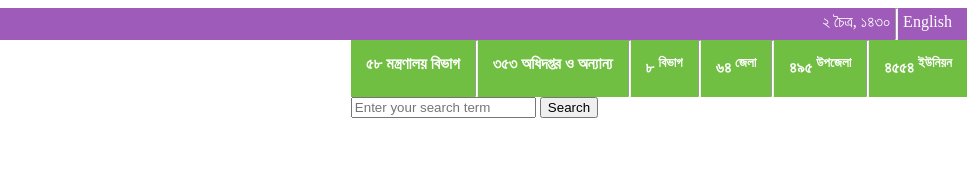
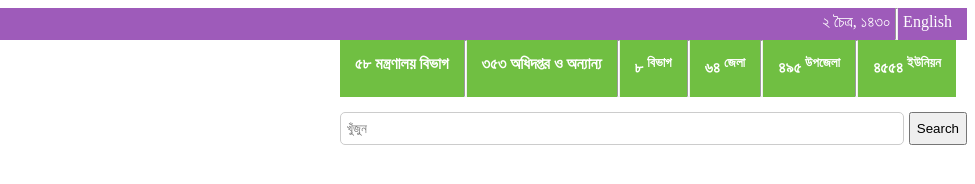
Before and after one commit to Eshrak20/Govt_web_design, a plain HTML site: page index.html in a window 1280 px wide. Shown: the full height of the page, 305-1280 px from the left. Drawn offline with Linux system fonts and the light colour scheme.

Commit message:
Update on search box

```diff
--- a/index.html
+++ b/index.html
@@ -40,13 +40,14 @@
             </ul>
           </div>
           <div>
-            <form action="/search" method="GET">
+            <form class="search_form_flex" action="/search" method="GET">
               <input
                 type="text"
                 name="query"
-                placeholder="Enter your search term"
+                placeholder="খুঁজুন "
+                class="search_box"
               />
-              <input type="submit" value="Search" />
+              <input class="submit_button" type="submit" value="Search" />
             </form>
           </div>
         </div>
--- a/style.css
+++ b/style.css
@@ -55,3 +55,24 @@ margin-right:10px ;
     display: inline-block;
     justify-content: center;
 }
+.search_box{
+    /* height: 100px; */
+    width: 550px;
+    border: 1px solid #ccc;
+    padding: 8px 6px;
+    border-radius: 5px;
+    color: #777;
+    background: #fff;
+    max-width: 100%;
+    display: block;
+    outline: none;
+    margin-right: 5px;
+}
+.search_form_flex{
+    display: flex;
+    margin-top: 15px ;
+    /* font-family: kalpurushregular; */
+}
+.submit_button{
+
+}
```
